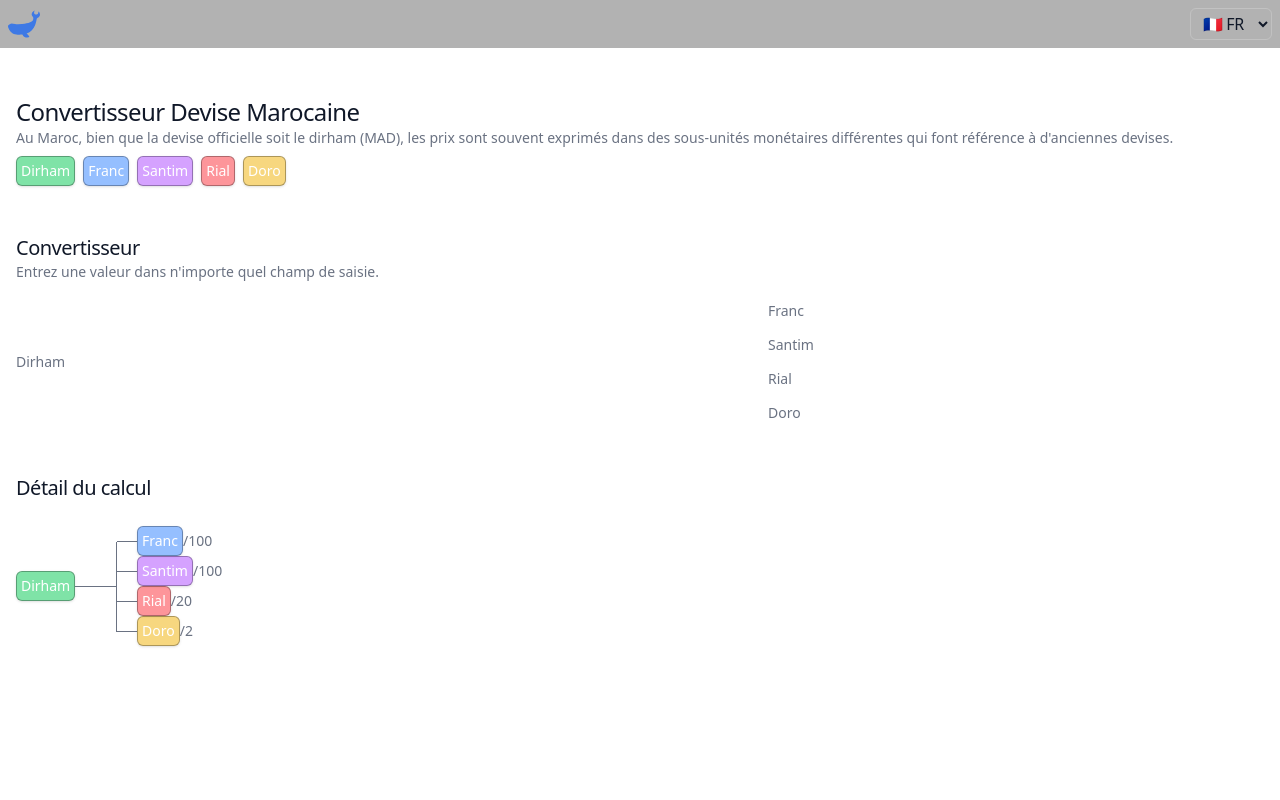
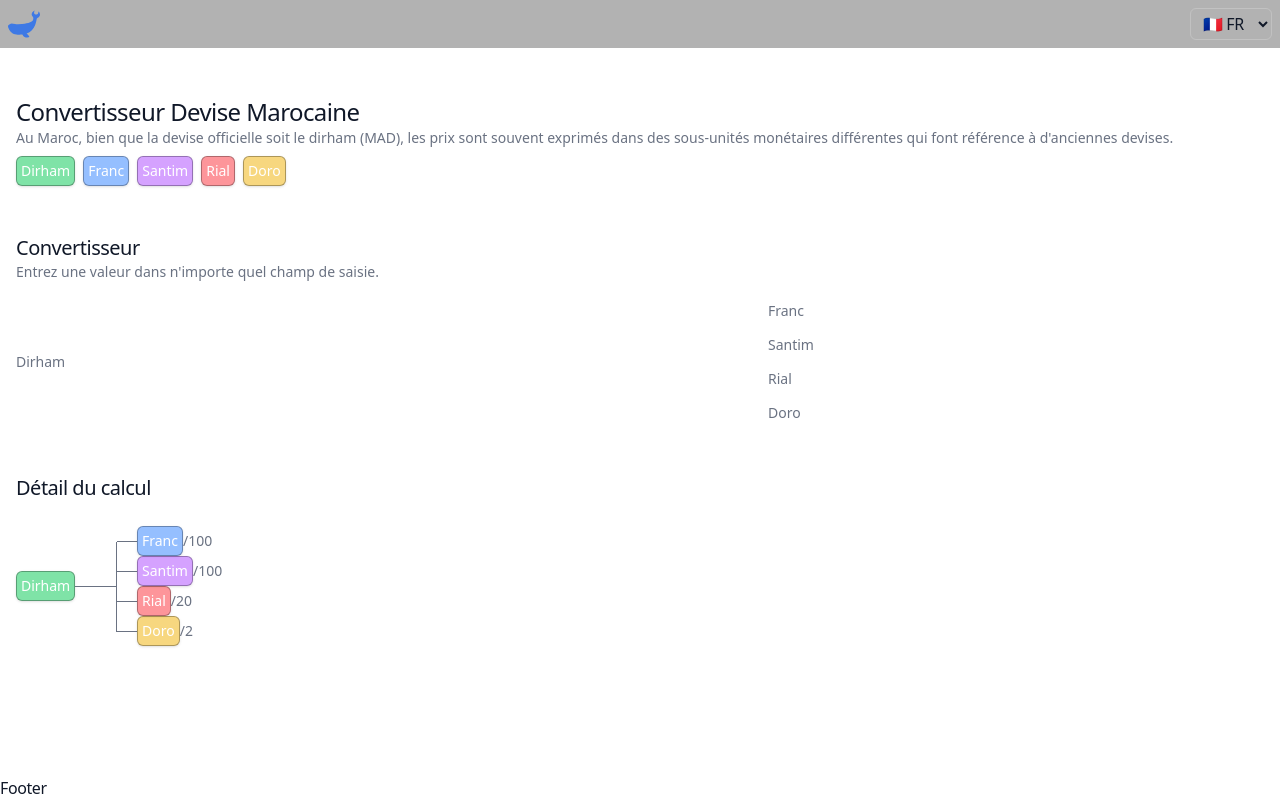
Before and after one commit to MetzyS/moroccan-unit-converter, a React (Vite) app: page / in a window 1280 px wide. Built offline with nearby package versions, Linux system fonts and the light colour scheme.

Commit message:
fix sticky footer

```diff
--- a/src/component/footer/Footer.tsx
+++ b/src/component/footer/Footer.tsx
@@ -1,7 +1,4 @@
-const Footer = (props: {
-  lang: string;
-  changeLang: (value: string) => void;
-}) => {
+const Footer = () => {
   return <footer>Footer</footer>;
 };
 
--- a/src/context/Layout.tsx
+++ b/src/context/Layout.tsx
@@ -2,6 +2,7 @@ import { Outlet, useOutletContext } from "react-router-dom";
 import Navbar from "../component/nav/Navbar";
 import { LayoutContext } from "../type/LayoutContext";
 import { useState } from "react";
+import Footer from "../component/footer/Footer";
 // import Footer from "../component/footer/Footer";
 
 const Layout = () => {
@@ -15,10 +16,10 @@ const Layout = () => {
   return (
     <>
       <Navbar lang={lang} changeLang={handleChangeLang} />
-      <div className="mx-4">
+      <div className="mx-4 grow">
         <Outlet context={{ lang } satisfies LayoutContext} />
       </div>
-      {/* <Footer lang={lang} changeLang={handleChangeLang} /> */}
+      <Footer />
     </>
   );
 };
--- a/src/index.css
+++ b/src/index.css
@@ -1,8 +1,9 @@
 @import "tailwindcss";
 
 @layer base {
-    html {
-        @apply min-h-full
+
+    #root {
+        @apply min-h-screen flex flex-col
     }
 
     body {
```
